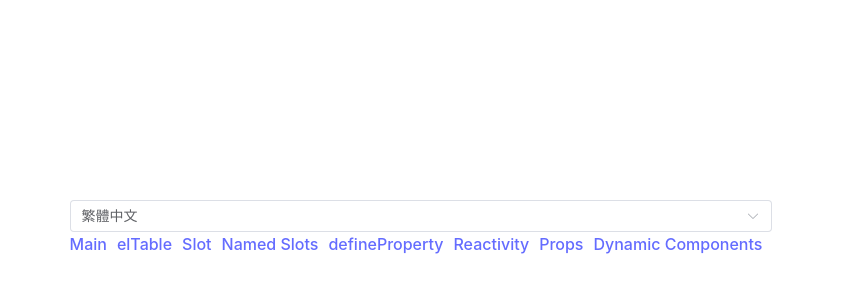
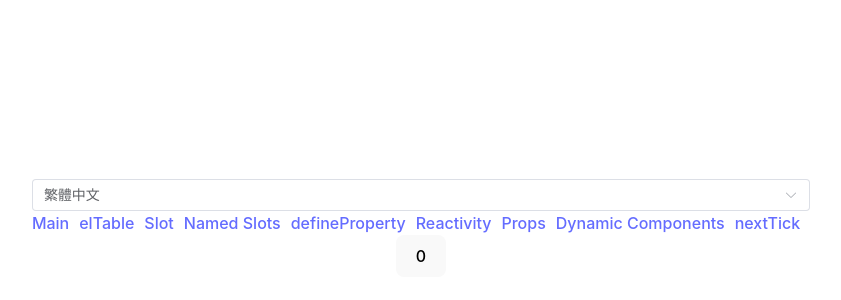
Before and after one commit to limecorner/vite-project, a Vue app: page /nextTick in a window 1280 px wide. Shown: the part 172-472 px from the top of the page, without its empty margins (219-1060 px from the left). Built offline with nearby package versions, Linux system fonts and the light colour scheme.

Commit message:
nextTick

```diff
--- a/src/components/RouterLinks.vue
+++ b/src/components/RouterLinks.vue
@@ -43,6 +43,10 @@ const routerArray = [
     to: "dynamicComponents",
     heading: "Dynamic Components",
   },
+  {
+    to: "nextTick",
+    heading: "nextTick",
+  },
 ];
 </script>
 
--- a/src/router/index.js
+++ b/src/router/index.js
@@ -40,6 +40,11 @@ const routes = [
     name: "dynamicComponents",
     component: () => import("@/views/DynamicComponents.vue"),
   },
+  {
+    path: "/nextTick",
+    name: "nextTick",
+    component: () => import("@/views/NextTick.vue"),
+  },
 ];
 const router = createRouter({
   history: createWebHistory(),
--- /dev/null
+++ b/src/views/NextTick.vue
@@ -0,0 +1,20 @@
+<script setup>
+import { ref, nextTick } from 'vue'
+
+const count = ref(0)
+
+async function increment() {
+  count.value++
+
+  // DOM 还未更新
+  console.log(document.getElementById('counter').textContent) // 0
+
+  await nextTick()
+  // DOM 此时已经更新
+  console.log(document.getElementById('counter').textContent) // 1
+}
+</script>
+
+<template>
+  <button id="counter" @click="increment">{{ count }}</button>
+</template>
```
